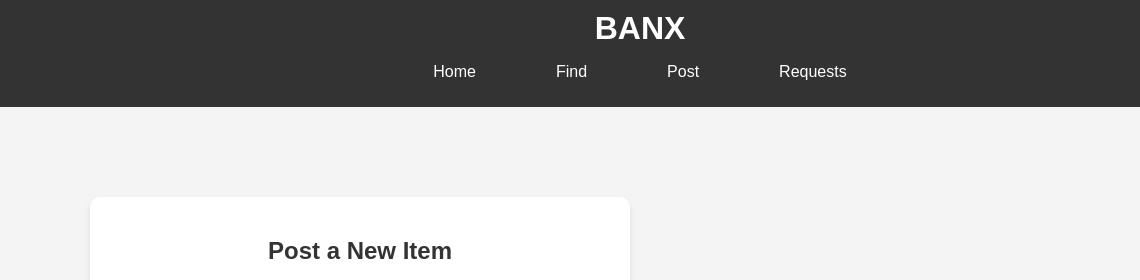
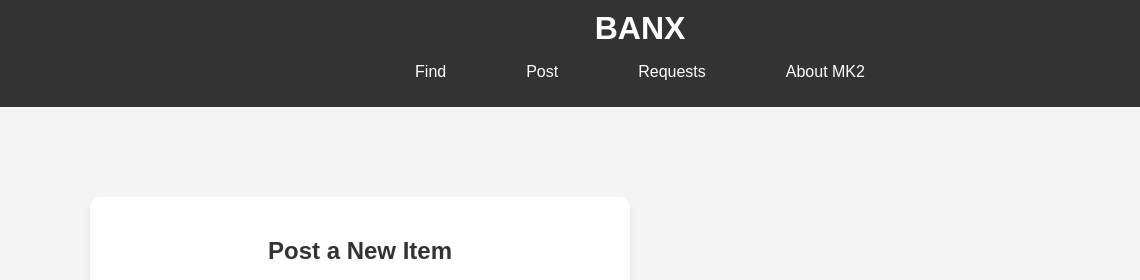
Before and after one commit to reyansh201/BANX, a website with bundled scripts: page post.html in a window 1280 px wide. Shown: the top 280 px of the page, 0-1140 px from the left. Built offline with nearby package versions, Linux system fonts and the light colour scheme; no server answers.

Commit message:
Update post.html

```diff
--- a/post.html
+++ b/post.html
@@ -200,10 +200,10 @@
     <h1>BANX</h1>
     <nav>
       <ul class="nav-links">
-        <li><a href="loggedin.html">Home</a></li>
-        <li><a href="find.html">Find</a></li>
+        <li><a href="index.html" id="findLink">Find</a></li>
         <li><a href="post.html">Post</a></li>
-        <li><a href="requests.html">Requests</a></li>
+        <li><a href = "requests.html">Requests</a></li>
+        <li><a href="loggedin.html">About MK2</a></li>
       </ul>
     </nav>
 
```
